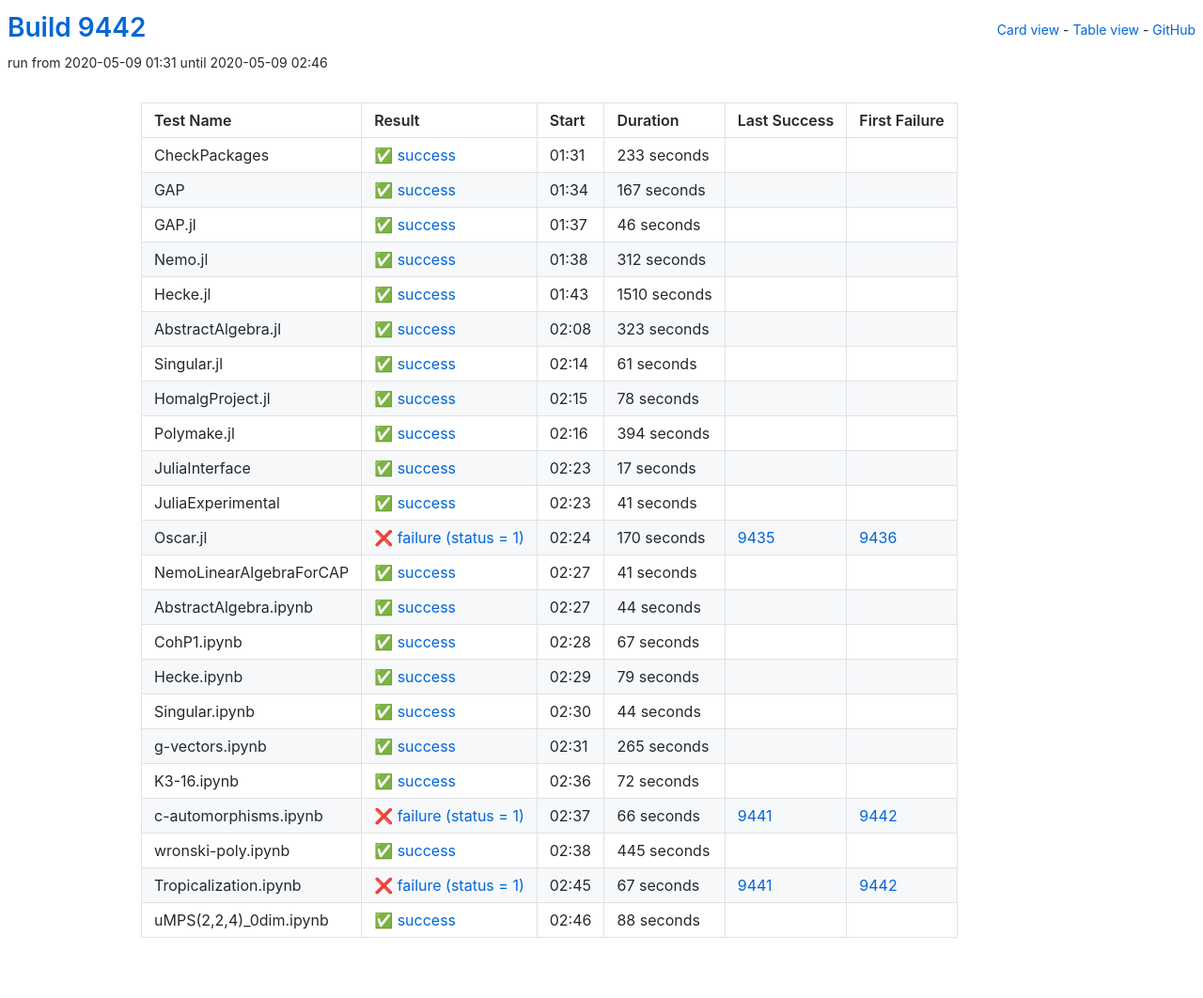
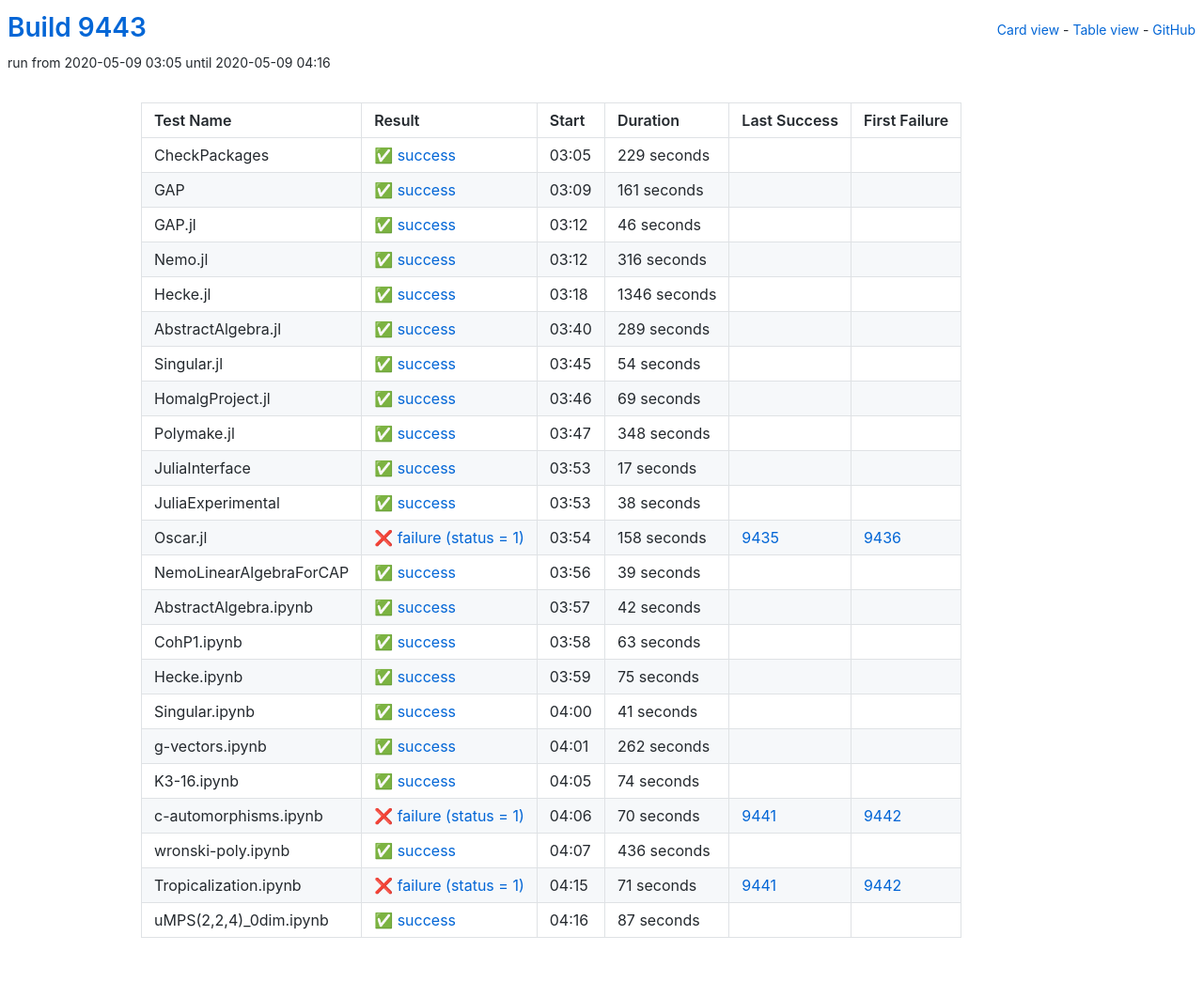
Before and after one commit to oscar-system/oscar-ci-status, a Jekyll site: the page built from table.html, in a window 1280 px wide. Shown: the whole page at 94% size. Built offline with Jekyll 4.4.1, drawn with Linux system fonts in a browser that asks for light colours.

Commit message:
Build 9443

```diff
--- a/_data/ci.yml
+++ b/_data/ci.yml
@@ -1,29 +1,29 @@
-build: 9442
-build_url: https://oscarci.mathematik.uni-kl.de/job/oscar/9442/
+build: 9443
+build_url: https://oscarci.mathematik.uni-kl.de/job/oscar/9443/
 job: oscar
 tests:
-- duration: 233
+- duration: 229
   exitcode: 0
   first_failure: false
   first_failure_url: null
   id: checkpackages
   last_success: false
   last_success_url: null
-  log: https://oscarci.mathematik.uni-kl.de/job/oscar/9442/artifact/logs/build-9442/CheckPackages.log
+  log: https://oscarci.mathematik.uni-kl.de/job/oscar/9443/artifact/logs/build-9443/CheckPackages.log
   name: CheckPackages
-  start: 2020-05-09 01:31
+  start: 2020-05-09 03:05
   status: success
   success: true
-- duration: 167
+- duration: 161
   exitcode: 0
   first_failure: false
   first_failure_url: null
   id: gap
   last_success: false
   last_success_url: null
-  log: https://oscarci.mathematik.uni-kl.de/job/oscar/9442/artifact/logs/build-9442/GAP.log
+  log: https://oscarci.mathematik.uni-kl.de/job/oscar/9443/artifact/logs/build-9443/GAP.log
   name: GAP
-  start: 2020-05-09 01:34
+  start: 2020-05-09 03:09
   status: success
   success: true
 - duration: 46
@@ -33,81 +33,81 @@ tests:
   id: gap-jl
   last_success: false
   last_success_url: null
-  log: https://oscarci.mathematik.uni-kl.de/job/oscar/9442/artifact/logs/build-9442/GAP.jl.log
+  log: https://oscarci.mathematik.uni-kl.de/job/oscar/9443/artifact/logs/build-9443/GAP.jl.log
   name: GAP.jl
-  start: 2020-05-09 01:37
+  start: 2020-05-09 03:12
   status: success
   success: true
-- duration: 312
+- duration: 316
   exitcode: 0
   first_failure: false
   first_failure_url: null
   id: nemo-jl
   last_success: false
   last_success_url: null
-  log: https://oscarci.mathematik.uni-kl.de/job/oscar/9442/artifact/logs/build-9442/Nemo.jl.log
+  log: https://oscarci.mathematik.uni-kl.de/job/oscar/9443/artifact/logs/build-9443/Nemo.jl.log
   name: Nemo.jl
-  start: 2020-05-09 01:38
+  start: 2020-05-09 03:12
   status: success
   success: true
-- duration: 1510
+- duration: 1346
   exitcode: 0
   first_failure: false
   first_failure_url: null
   id: hecke-jl
   last_success: false
   last_success_url: null
-  log: https://oscarci.mathematik.uni-kl.de/job/oscar/9442/artifact/logs/build-9442/Hecke.jl.log
+  log: https://oscarci.mathematik.uni-kl.de/job/oscar/9443/artifact/logs/build-9443/Hecke.jl.log
   name: Hecke.jl
-  start: 2020-05-09 01:43
+  start: 2020-05-09 03:18
   status: success
   success: true
-- duration: 323
+- duration: 289
   exitcode: 0
   first_failure: false
   first_failure_url: null
   id: abstractalgebra-jl
   last_success: false
   last_success_url: null
-  log: https://oscarci.mathematik.uni-kl.de/job/oscar/9442/artifact/logs/build-9442/AbstractAlgebra.jl.log
+  log: https://oscarci.mathematik.uni-kl.de/job/oscar/9443/artifact/logs/build-9443/AbstractAlgebra.jl.log
   name: AbstractAlgebra.jl
-  start: 2020-05-09 02:08
+  start: 2020-05-09 03:40
   status: success
   success: true
-- duration: 61
+- duration: 54
   exitcode: 0
   first_failure: false
   first_failure_url: null
   id: singular-jl
   last_success: false
   last_success_url: null
-  log: https://oscarci.mathematik.uni-kl.de/job/oscar/9442/artifact/logs/build-9442/Singular.jl.log
+  log: https://oscarci.mathematik.uni-kl.de/job/oscar/9443/artifact/logs/build-9443/Singular.jl.log
   name: Singular.jl
-  start: 2020-05-09 02:14
+  start: 2020-05-09 03:45
   status: success
   success: true
-- duration: 78
+- duration: 69
   exitcode: 0
   first_failure: false
   first_failure_url: null
   id: homalgproject-jl
   last_success: false
   last_success_url: null
-  log: https://oscarci.mathematik.uni-kl.de/job/oscar/9442/artifact/logs/build-9442/HomalgProject.jl.log
+  log: https://oscarci.mathematik.uni-kl.de/job/oscar/9443/artifact/logs/build-9443/HomalgProject.jl.log
   name: HomalgProject.jl
-  start: 2020-05-09 02:15
+  start: 2020-05-09 03:46
   status: success
   success: true
-- duration: 394
+- duration: 348
   exitcode: 0
   first_failure: false
   first_failure_url: null
   id: polymake-jl
   last_success: false
   last_success_url: null
-  log: https://oscarci.mathematik.uni-kl.de/job/oscar/9442/artifact/logs/build-9442/Polymake.jl.log
+  log: https://oscarci.mathematik.uni-kl.de/job/oscar/9443/artifact/logs/build-9443/Polymake.jl.log
   name: Polymake.jl
-  start: 2020-05-09 02:16
+  start: 2020-05-09 03:47
   status: success
   success: true
 - duration: 17
@@ -117,164 +117,164 @@ tests:
   id: juliainterface
   last_success: false
   last_success_url: null
-  log: https://oscarci.mathematik.uni-kl.de/job/oscar/9442/artifact/logs/build-9442/JuliaInterface.log
+  log: https://oscarci.mathematik.uni-kl.de/job/oscar/9443/artifact/logs/build-9443/JuliaInterface.log
   name: JuliaInterface
-  start: 2020-05-09 02:23
+  start: 2020-05-09 03:53
+  status: success
+  success: true
+- duration: 38
+  exitcode: 0
+  first_failure: false
+  first_failure_url: null
+  id: juliaexperimental
+  last_success: false
+  last_success_url: null
+  log: https://oscarci.mathematik.uni-kl.de/job/oscar/9443/artifact/logs/build-9443/JuliaExperimental.log
+  name: JuliaExperimental
+  start: 2020-05-09 03:53
+  status: success
+  success: true
+- duration: 158
+  exitcode: 1
+  first_failure: 9436
+  first_failure_url: https://oscarci.mathematik.uni-kl.de/job/oscar/9436/
+  id: oscar-jl
+  last_success: 9435
+  last_success_url: https://oscarci.mathematik.uni-kl.de/job/oscar/9435/
+  log: https://oscarci.mathematik.uni-kl.de/job/oscar/9443/artifact/logs/build-9443/Oscar.jl.log
+  name: Oscar.jl
+  start: 2020-05-09 03:54
+  status: failure
+  success: false
+- duration: 39
+  exitcode: 0
+  first_failure: false
+  first_failure_url: null
+  id: nemolinearalgebraforcap
+  last_success: false
+  last_success_url: null
+  log: https://oscarci.mathematik.uni-kl.de/job/oscar/9443/artifact/logs/build-9443/NemoLinearAlgebraForCAP.log
+  name: NemoLinearAlgebraForCAP
+  start: 2020-05-09 03:56
+  status: success
+  success: true
+- duration: 42
+  exitcode: 0
+  first_failure: false
+  first_failure_url: null
+  id: abstractalgebra-ipynb
+  last_success: false
+  last_success_url: null
+  log: https://oscarci.mathematik.uni-kl.de/job/oscar/9443/artifact/logs/build-9443/AbstractAlgebra.ipynb.log
+  name: AbstractAlgebra.ipynb
+  start: 2020-05-09 03:57
+  status: success
+  success: true
+- duration: 63
+  exitcode: 0
+  first_failure: false
+  first_failure_url: null
+  id: cohp1-ipynb
+  last_success: false
+  last_success_url: null
+  log: https://oscarci.mathematik.uni-kl.de/job/oscar/9443/artifact/logs/build-9443/CohP1.ipynb.log
+  name: CohP1.ipynb
+  start: 2020-05-09 03:58
+  status: success
+  success: true
+- duration: 75
+  exitcode: 0
+  first_failure: false
+  first_failure_url: null
+  id: hecke-ipynb
+  last_success: false
+  last_success_url: null
+  log: https://oscarci.mathematik.uni-kl.de/job/oscar/9443/artifact/logs/build-9443/Hecke.ipynb.log
+  name: Hecke.ipynb
+  start: 2020-05-09 03:59
   status: success
   success: true
 - duration: 41
   exitcode: 0
   first_failure: false
   first_failure_url: null
-  id: juliaexperimental
-  last_success: false
-  last_success_url: null
-  log: https://oscarci.mathematik.uni-kl.de/job/oscar/9442/artifact/logs/build-9442/JuliaExperimental.log
-  name: JuliaExperimental
-  start: 2020-05-09 02:23
-  status: success
-  success: true
-- duration: 170
-  exitcode: 1
-  first_failure: 9436
-  first_failure_url: https://oscarci.mathematik.uni-kl.de/job/oscar/9436/
-  id: oscar-jl
-  last_success: 9435
-  last_success_url: https://oscarci.mathematik.uni-kl.de/job/oscar/9435/
-  log: https://oscarci.mathematik.uni-kl.de/job/oscar/9442/artifact/logs/build-9442/Oscar.jl.log
-  name: Oscar.jl
-  start: 2020-05-09 02:24
-  status: failure
-  success: false
-- duration: 41
-  exitcode: 0
-  first_failure: false
-  first_failure_url: null
-  id: nemolinearalgebraforcap
-  last_success: false
-  last_success_url: null
-  log: https://oscarci.mathematik.uni-kl.de/job/oscar/9442/artifact/logs/build-9442/NemoLinearAlgebraForCAP.log
-  name: NemoLinearAlgebraForCAP
-  start: 2020-05-09 02:27
-  status: success
-  success: true
-- duration: 44
-  exitcode: 0
-  first_failure: false
-  first_failure_url: null
-  id: abstractalgebra-ipynb
-  last_success: false
-  last_success_url: null
-  log: https://oscarci.mathematik.uni-kl.de/job/oscar/9442/artifact/logs/build-9442/AbstractAlgebra.ipynb.log
-  name: AbstractAlgebra.ipynb
-  start: 2020-05-09 02:27
-  status: success
-  success: true
-- duration: 67
-  exitcode: 0
-  first_failure: false
-  first_failure_url: null
-  id: cohp1-ipynb
-  last_success: false
-  last_success_url: null
-  log: https://oscarci.mathematik.uni-kl.de/job/oscar/9442/artifact/logs/build-9442/CohP1.ipynb.log
-  name: CohP1.ipynb
-  start: 2020-05-09 02:28
-  status: success
-  success: true
-- duration: 79
-  exitcode: 0
-  first_failure: false
-  first_failure_url: null
-  id: hecke-ipynb
-  last_success: false
-  last_success_url: null
-  log: https://oscarci.mathematik.uni-kl.de/job/oscar/9442/artifact/logs/build-9442/Hecke.ipynb.log
-  name: Hecke.ipynb
-  start: 2020-05-09 02:29
-  status: success
-  success: true
-- duration: 44
-  exitcode: 0
-  first_failure: false
-  first_failure_url: null
   id: singular-ipynb
   last_success: false
   last_success_url: null
-  log: https://oscarci.mathematik.uni-kl.de/job/oscar/9442/artifact/logs/build-9442/Singular.ipynb.log
+  log: https://oscarci.mathematik.uni-kl.de/job/oscar/9443/artifact/logs/build-9443/Singular.ipynb.log
   name: Singular.ipynb
-  start: 2020-05-09 02:30
+  start: 2020-05-09 04:00
   status: success
   success: true
-- duration: 265
+- duration: 262
   exitcode: 0
   first_failure: false
   first_failure_url: null
   id: g-vectors-ipynb
   last_success: false
   last_success_url: null
-  log: https://oscarci.mathematik.uni-kl.de/job/oscar/9442/artifact/logs/build-9442/g-vectors.ipynb.log
+  log: https://oscarci.mathematik.uni-kl.de/job/oscar/9443/artifact/logs/build-9443/g-vectors.ipynb.log
   name: g-vectors.ipynb
-  start: 2020-05-09 02:31
+  start: 2020-05-09 04:01
   status: success
   success: true
-- duration: 72
+- duration: 74
   exitcode: 0
   first_failure: false
   first_failure_url: null
   id: k3-16-ipynb
   last_success: false
   last_success_url: null
-  log: https://oscarci.mathematik.uni-kl.de/job/oscar/9442/artifact/logs/build-9442/K3-16.ipynb.log
+  log: https://oscarci.mathematik.uni-kl.de/job/oscar/9443/artifact/logs/build-9443/K3-16.ipynb.log
   name: K3-16.ipynb
-  start: 2020-05-09 02:36
+  start: 2020-05-09 04:05
   status: success
   success: true
-- duration: 66
+- duration: 70
   exitcode: 1
   first_failure: 9442
   first_failure_url: https://oscarci.mathematik.uni-kl.de/job/oscar/9442/
   id: c-automorphisms-ipynb
   last_success: 9441
   last_success_url: https://oscarci.mathematik.uni-kl.de/job/oscar/9441/
-  log: https://oscarci.mathematik.uni-kl.de/job/oscar/9442/artifact/logs/build-9442/c-automorphisms.ipynb.log
+  log: https://oscarci.mathematik.uni-kl.de/job/oscar/9443/artifact/logs/build-9443/c-automorphisms.ipynb.log
   name: c-automorphisms.ipynb
-  start: 2020-05-09 02:37
+  start: 2020-05-09 04:06
   status: failure
   success: false
-- duration: 445
+- duration: 436
   exitcode: 0
   first_failure: false
   first_failure_url: null
   id: wronski-poly-ipynb
   last_success: false
   last_success_url: null
-  log: https://oscarci.mathematik.uni-kl.de/job/oscar/9442/artifact/logs/build-9442/wronski-poly.ipynb.log
+  log: https://oscarci.mathematik.uni-kl.de/job/oscar/9443/artifact/logs/build-9443/wronski-poly.ipynb.log
   name: wronski-poly.ipynb
-  start: 2020-05-09 02:38
+  start: 2020-05-09 04:07
   status: success
   success: true
-- duration: 67
+- duration: 71
   exitcode: 1
   first_failure: 9442
   first_failure_url: https://oscarci.mathematik.uni-kl.de/job/oscar/9442/
   id: tropicalization-ipynb
   last_success: 9441
   last_success_url: https://oscarci.mathematik.uni-kl.de/job/oscar/9441/
-  log: https://oscarci.mathematik.uni-kl.de/job/oscar/9442/artifact/logs/build-9442/Tropicalization.ipynb.log
+  log: https://oscarci.mathematik.uni-kl.de/job/oscar/9443/artifact/logs/build-9443/Tropicalization.ipynb.log
   name: Tropicalization.ipynb
-  start: 2020-05-09 02:45
+  start: 2020-05-09 04:15
   status: failure
   success: false
-- duration: 88
+- duration: 87
   exitcode: 0
   first_failure: false
   first_failure_url: null
   id: umps-2-2-4-0dim-ipynb
   last_success: false
   last_success_url: null
-  log: https://oscarci.mathematik.uni-kl.de/job/oscar/9442/artifact/logs/build-9442/uMPS-2-2-4-_0dim.ipynb.log
+  log: https://oscarci.mathematik.uni-kl.de/job/oscar/9443/artifact/logs/build-9443/uMPS-2-2-4-_0dim.ipynb.log
   name: uMPS(2,2,4)_0dim.ipynb
-  start: 2020-05-09 02:46
+  start: 2020-05-09 04:16
   status: success
   success: true
```
Also changed, not shown: README.md.
